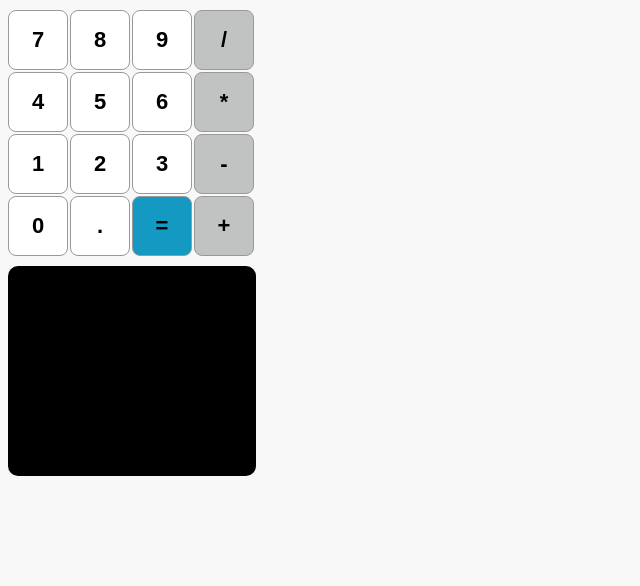
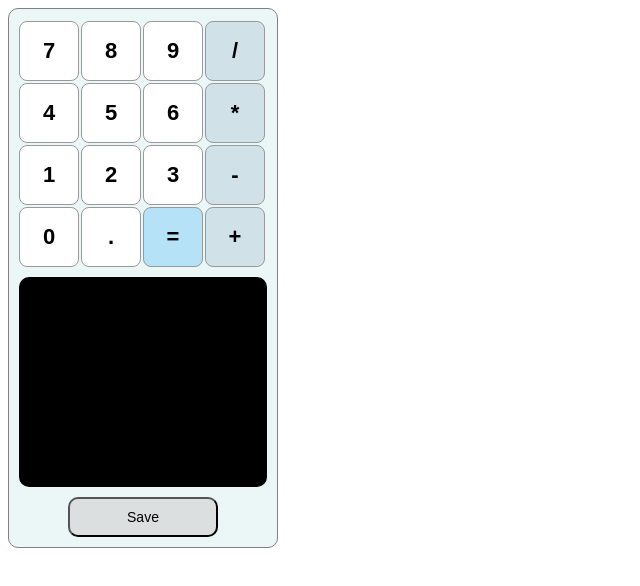
Before and after one commit to adisanf/Calculator-Front-React, a React app: page / in a window 1280 px wide. Shown: the whole page, without its empty margins (0-640 px from the left). Built offline with nearby package versions, Linux system fonts and the light colour scheme.

Commit message:
Refactored project in several files. Created service with basic Promise returning fake data.

```diff
--- a/index.html
+++ b/index.html
@@ -1,7 +1,7 @@
 <!DOCTYPE html>
 <html>
   <head>
-    <title>My React Configuration Setup</title>
+    <title>Calculator</title>
   </head>
   <body>
     <div id="root"></div>
--- a/src/style/index.css
+++ b/src/component/App.css
@@ -15,11 +15,11 @@
 }
 
 .special.key {
-  background: rgb(193, 194, 194);
+  background: #d1e1e8;
 }
 
 .equals.key {
-  background: rgb(19, 153, 194);
+  background: #b5e2f7;
 }
 
 .key:focus {
@@ -48,11 +48,27 @@
 }
 
 .outputLine {
-  color: #fff;
+  color: white;
   min-height: 20px;
   word-break: break-all;
 }
 
 .calculator {
   width: 248px;
+  border: 1px solid grey;
+  border-radius: 10px;
+  padding: 10px;
+  background: #ebf7f7;
 }
+
+.save {
+  margin-right: auto;
+  margin-left: auto;
+  margin-top: 10px;
+  display: block;
+  border-radius: 10px;
+  width: 150px;
+  height: 40px;
+  background: #dcdfe0;
+  font-size: 14px;
+}
--- /dev/null
+++ b/src/component/App.js
@@ -0,0 +1,14 @@
+import React from 'react';
+import { Calculator } from './Calculator.js';
+
+class App extends React.Component {
+  render() {
+    return (
+      <div>
+        <Calculator />
+      </div>
+    );
+  }
+}
+
+export { App };
--- /dev/null
+++ b/src/component/Calculator.js
@@ -0,0 +1,130 @@
+import React from 'react';
+import './App.css';
+import { CalculatorService } from 'service/CalculatorService';
+
+class Calculator extends React.Component {
+  constructor(props) {
+    super(props);
+    this.state = {
+      lines: [''],
+    };
+  }
+
+  handleClick(value) {
+    const lines = this.state.lines.slice();
+
+    if (value === '=') {
+      if (lines[0] === '') {
+        return;
+      }
+      if (this.checkCurrentExpressionIsEvaluable(lines[0])) {
+        lines[0] = `${lines[0]} = ${eval(lines[0])}`;
+      } else {
+        lines[0] = `${lines[0]} = ERROR`;
+      }
+      lines.unshift('');
+    } else {
+      lines[0] += value;
+    }
+    this.setState({ lines: lines.slice(0, 10) });
+  }
+
+  checkCurrentExpressionIsEvaluable(expression) {
+    try {
+      eval(expression);
+      return true;
+    } catch (error) {
+      return false;
+    }
+  }
+
+  save() {
+    CalculatorService.saveCurrentOperations();
+  }
+
+  render() {
+    return (
+      <div className="calculator">
+        <div className="calculator-input">
+          <CalculatorInput
+            onClick={classNames => this.handleClick(classNames)}
+          />
+        </div>
+        <div className="calculator-screen">
+          <CalculatorScreen lines={this.state.lines} />
+        </div>
+        <button className="save" onClick={this.save}>
+          Save
+        </button>
+      </div>
+    );
+  }
+}
+
+function Key(props) {
+  return (
+    <button className={props.classNames.join(' ')} onClick={props.onClick}>
+      {props.value}
+    </button>
+  );
+}
+
+class CalculatorInput extends React.Component {
+  renderKey(value, ...classNames) {
+    classNames = classNames.concat(['key']);
+    return (
+      <Key
+        value={value}
+        classNames={classNames}
+        onClick={() => this.props.onClick(value)}
+      ></Key>
+    );
+  }
+
+  render() {
+    return (
+      <div>
+        <div className="input-row">
+          {this.renderKey('7')}
+          {this.renderKey('8')}
+          {this.renderKey('9')}
+          {this.renderKey('/', 'special')}
+        </div>
+        <div className="input-row">
+          {this.renderKey('4')}
+          {this.renderKey('5')}
+          {this.renderKey('6')}
+          {this.renderKey('*', 'special')}
+        </div>
+        <div className="input-row">
+          {this.renderKey('1')}
+          {this.renderKey('2')}
+          {this.renderKey('3')}
+          {this.renderKey('-', 'special')}
+        </div>
+        <div className="input-row">
+          {this.renderKey('0')}
+          {this.renderKey('.')}
+          {this.renderKey('=', 'equals')}
+          {this.renderKey('+', 'special')}
+        </div>
+      </div>
+    );
+  }
+}
+
+function OutputLine(props) {
+  return <div className="outputLine">{props.value}</div>;
+}
+
+function CalculatorScreen(props) {
+  return (
+    <div>
+      {props.lines.map((line, i) => (
+        <OutputLine key={i} value={line} />
+      ))}
+    </div>
+  );
+}
+
+export { Calculator };
--- a/src/index.js
+++ b/src/index.js
@@ -1,126 +1,5 @@
 import React from 'react';
 import ReactDOM from 'react-dom';
-import './style/index.css';
-import './style/main.less';
+import { App } from './component/App.js';
 
-function Key(props) {
-  return (
-    <button className={props.classNames.join(' ')} onClick={props.onClick}>
-      {props.value}
-    </button>
-  );
-}
-
-class CalculatorInput extends React.Component {
-  renderKey(value, ...classNames) {
-    classNames = classNames.concat(['key']);
-    return (
-      <Key
-        value={value}
-        classNames={classNames}
-        onClick={() => this.props.onClick(value)}
-      ></Key>
-    );
-  }
-
-  render() {
-    return (
-      <div>
-        <div className="input-row">
-          {this.renderKey('7')}
-          {this.renderKey('8')}
-          {this.renderKey('9')}
-          {this.renderKey('/', 'special')}
-        </div>
-        <div className="input-row">
-          {this.renderKey('4')}
-          {this.renderKey('5')}
-          {this.renderKey('6')}
-          {this.renderKey('*', 'special')}
-        </div>
-        <div className="input-row">
-          {this.renderKey('1')}
-          {this.renderKey('2')}
-          {this.renderKey('3')}
-          {this.renderKey('-', 'special')}
-        </div>
-        <div className="input-row">
-          {this.renderKey('0')}
-          {this.renderKey('.')}
-          {this.renderKey('=', 'equals')}
-          {this.renderKey('+', 'special')}
-        </div>
-      </div>
-    );
-  }
-}
-
-function OutputLine(props) {
-  return <div className="outputLine">{props.value}</div>;
-}
-
-function CalculatorScreen(props) {
-  return (
-    <div>
-      {props.lines.map((line, i) => (
-        <OutputLine key={i} value={line} />
-      ))}
-    </div>
-  );
-}
-
-class Calculator extends React.Component {
-  constructor(props) {
-    super(props);
-    this.state = {
-      lines: [''],
-    };
-  }
-
-  handleClick(value) {
-    const lines = this.state.lines.slice();
-
-    if (value === '=') {
-      if (lines[0] === '') {
-        return;
-      }
-      if (this.checkCurrentExpressionIsEvaluable(lines[0])) {
-        lines[0] = `${lines[0]} = ${eval(lines[0])}`;
-      } else {
-        lines[0] = `${lines[0]} = ERROR`;
-      }
-      lines.unshift('');
-    } else {
-      lines[0] += value;
-    }
-    this.setState({ lines: lines.slice(0, 10) });
-  }
-
-  checkCurrentExpressionIsEvaluable(expression) {
-    try {
-      eval(expression);
-      return true;
-    } catch (error) {
-      return false;
-    }
-  }
-
-  render() {
-    return (
-      <div className="calculator">
-        <div className="calculator-input">
-          <CalculatorInput
-            onClick={classNames => this.handleClick(classNames)}
-          />
-        </div>
-        <div className="calculator-screen">
-          <CalculatorScreen lines={this.state.lines} />
-        </div>
-      </div>
-    );
-  }
-}
-
-// ========================================
-
-ReactDOM.render(<Calculator />, document.getElementById('root'));
+ReactDOM.render(<App />, document.getElementById('root'));
--- /dev/null
+++ b/src/service/CalculatorService.js
@@ -0,0 +1,20 @@
+class CalculatorService {
+  static saveCurrentOperations() {
+    return new Promise((resolve, reject) => {
+      setTimeout(() => {
+        console.log('Current data have been saved !');
+      }, 500);
+    });
+  }
+
+  static getHistory() {
+    return new Promise((resolve, reject) => {
+      setTimeout(() => {
+        var fakeData = ['1+1*4 = 5', '2*8/2 = 8'];
+        resolve(fakeData);
+      }, 500);
+    });
+  }
+}
+
+export { CalculatorService };
--- a/src/style/header.less
+++ /dev/null
@@ -1,3 +0,0 @@
-.header {
-  background-color: #3d3d;
-}
--- a/src/style/main.less
+++ /dev/null
@@ -1,5 +0,0 @@
-@import 'header.less';
-@color: #f8f8f8;
-body {
-  background-color: @color;
-}
--- a/webpack.config.js
+++ b/webpack.config.js
@@ -28,6 +28,13 @@ module.exports = {
   plugins: [
     new HtmlWebpackPlugin({
       template: path.resolve('./index.html'),
+      extensions: ['.js', '.jsx', '.json'],
+      alias: {
+        service: path.resolve(__dirname, './src/service'),
+      },
     }),
   ],
+  resolve: {
+    modules: [path.resolve(__dirname, './src'), , 'node_modules'],
+  },
 };
```
Also changed, not shown: README.md.
